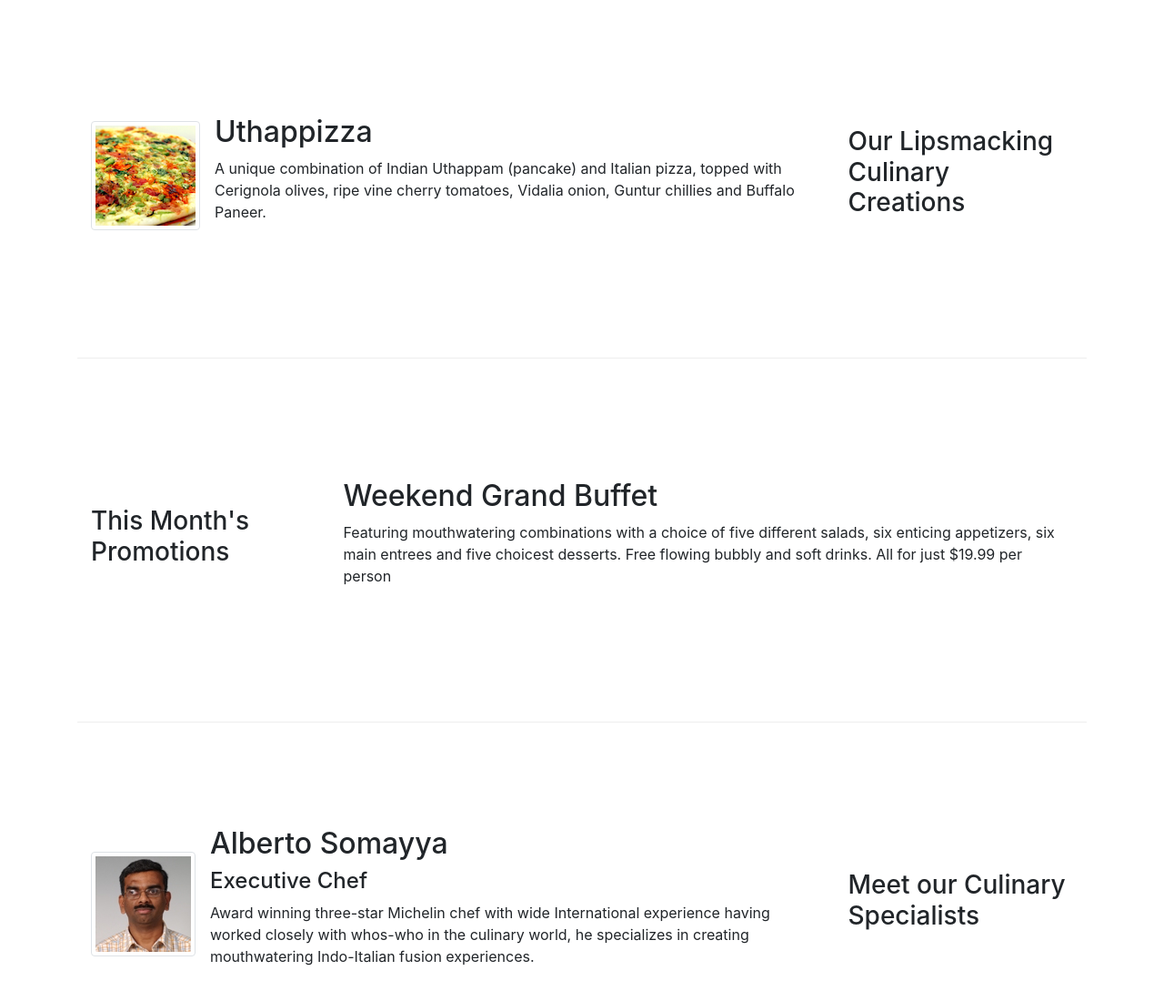
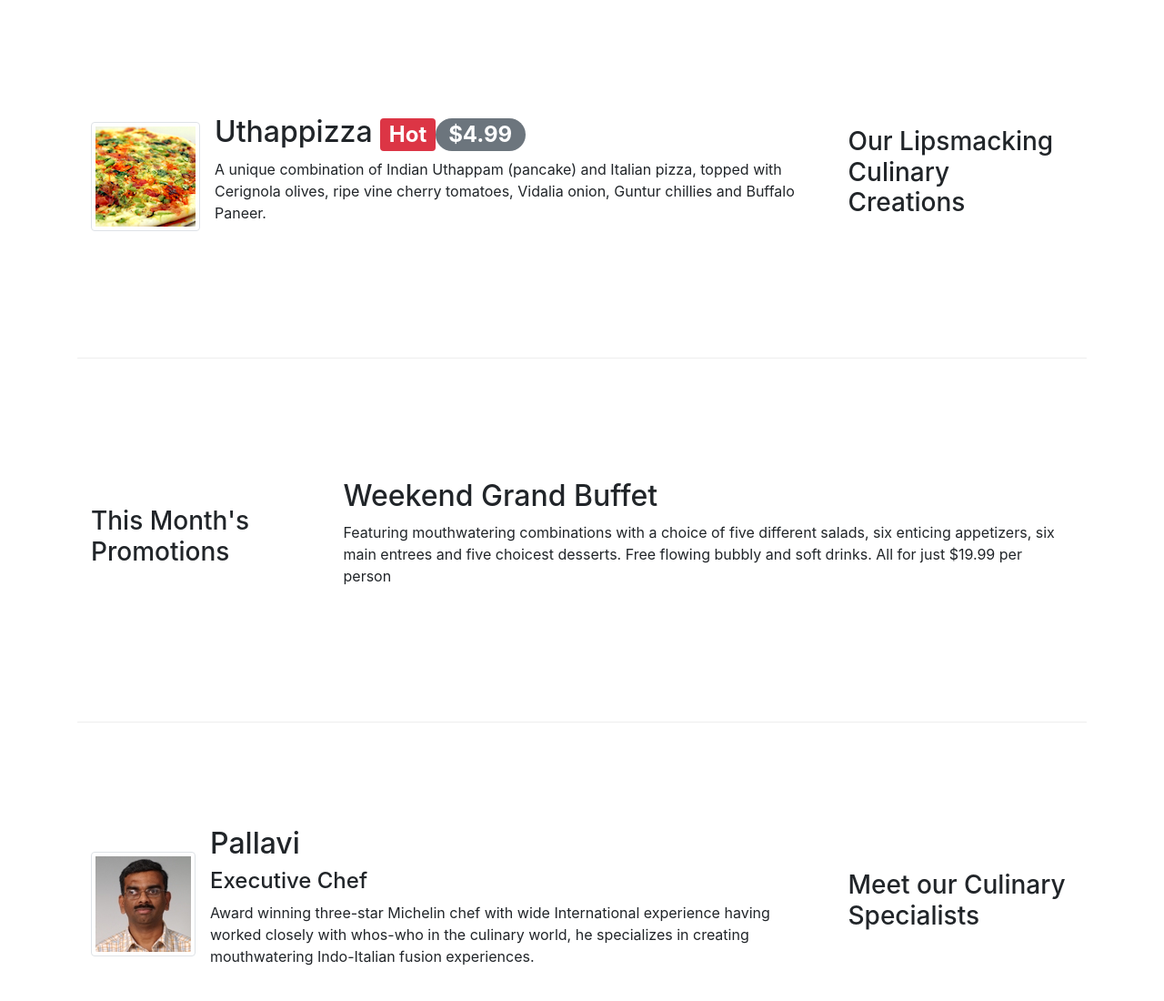
Before and after one commit to pallavisharma2811/Bootstrap4, a website: page index.html in a window 1280 px wide. Shown: the part 340-1440 px from the top of the page at 91% size. Drawn offline with nearby package versions, Linux system fonts and the light colour scheme.

Commit message:
Alerting Users

```diff
--- a/index.html
+++ b/index.html
@@ -60,7 +60,7 @@
                     <img class="d-flex mr-3 img-thumbnail align-self-center"
                             src="img/uthappizza.png" alt="Uthappizza">
                     <div class="media-body">
-                        <h2 class="mt-0">Uthappizza</h2>
+                        <h2 class="mt-0">Uthappizza <span class="badge badge-danger">Hot</span><span class="badge badge-pill badge-secondary">$4.99</span></h2>
                         <p class="d-none d-sm-block">A unique combination of Indian Uthappam (pancake) and
                             Italian pizza, topped with Cerignola olives, ripe vine
                             cherry tomatoes, Vidalia onion, Guntur chillies and
@@ -91,7 +91,7 @@
                     <img class="d-flex mr-3 img-thumbnail align-self-center"
                             src="img/alberto.png" alt="Alberto Somayya">
                     <div class="media-body">
-                        <h2 class="mt-0">Alberto Somayya</h2>
+                        <h2 class="mt-0">Pallavi</h2>
                         <h4>Executive Chef</h4>
                         <p class="d-none d-sm-block">Award winning three-star Michelin chef with wide
                             International experience having worked closely with
```
